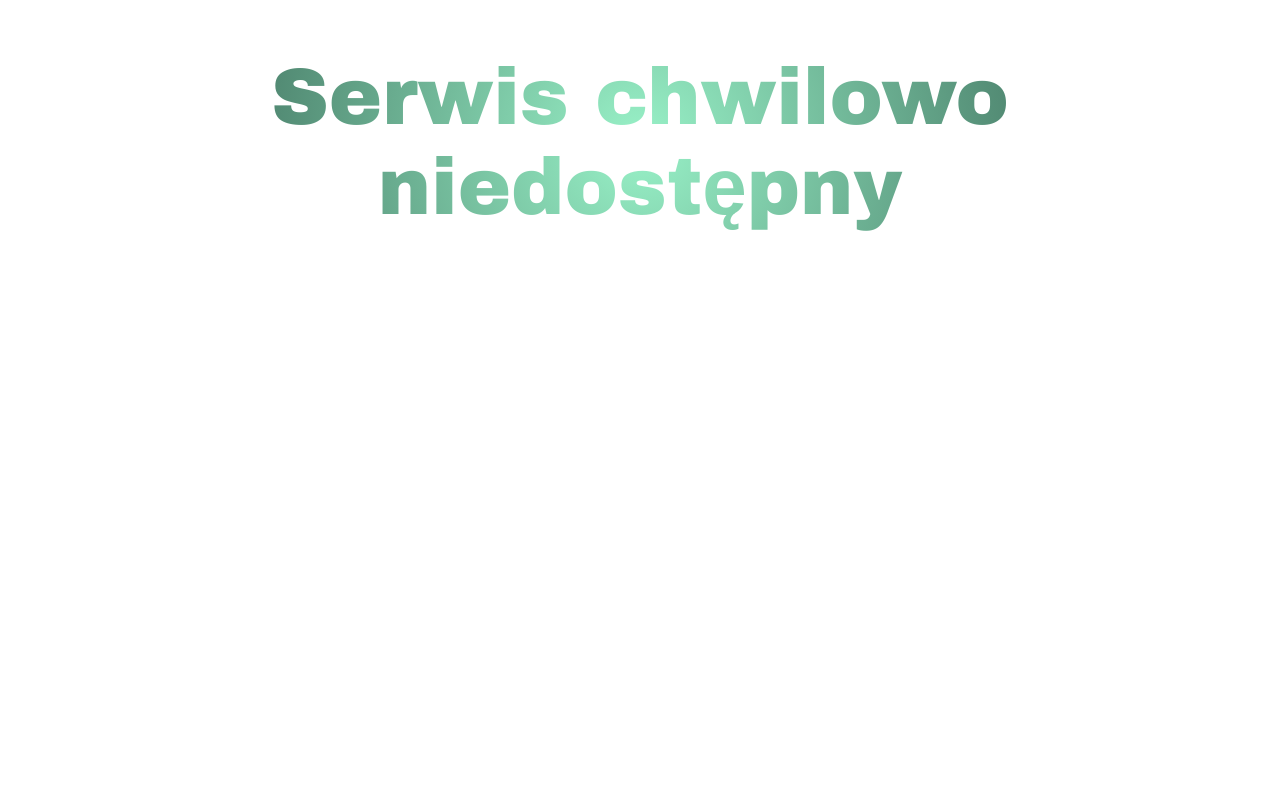
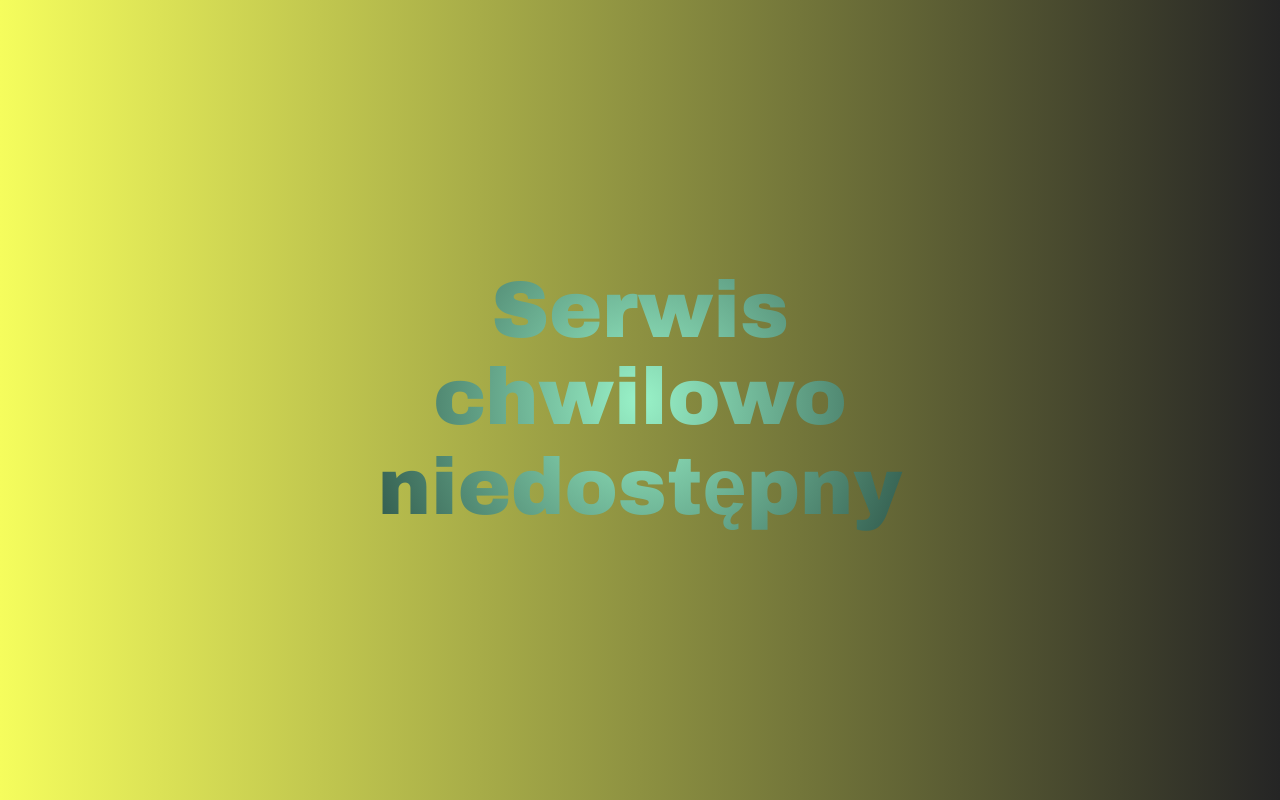
Before and after one commit to mateuszlipowskipl/error, a plain HTML site: page index.html in a window 1280 px wide. Drawn offline with Linux system fonts and the light colour scheme.

Commit message:
Update index.html

```diff
--- a/index.html
+++ b/index.html
@@ -13,7 +13,21 @@
 -webkit-text-fill-color: transparent;
 font-family: Arial Black, sans-serif;
 font-size: 5rem;
+margin: 0;
+padding: 0;
+text-align: center;
+position: absolute;
+top: 50%;
+left: 50%;
+transform: translateX(-50%) translateY(-50%);
        }
+       body
+       {
+        background: linear-gradient(90deg, #f5fd5d 0%, #252525 100%);
+
+
+       }
+
     </style>
 </head>
 <body>
```
